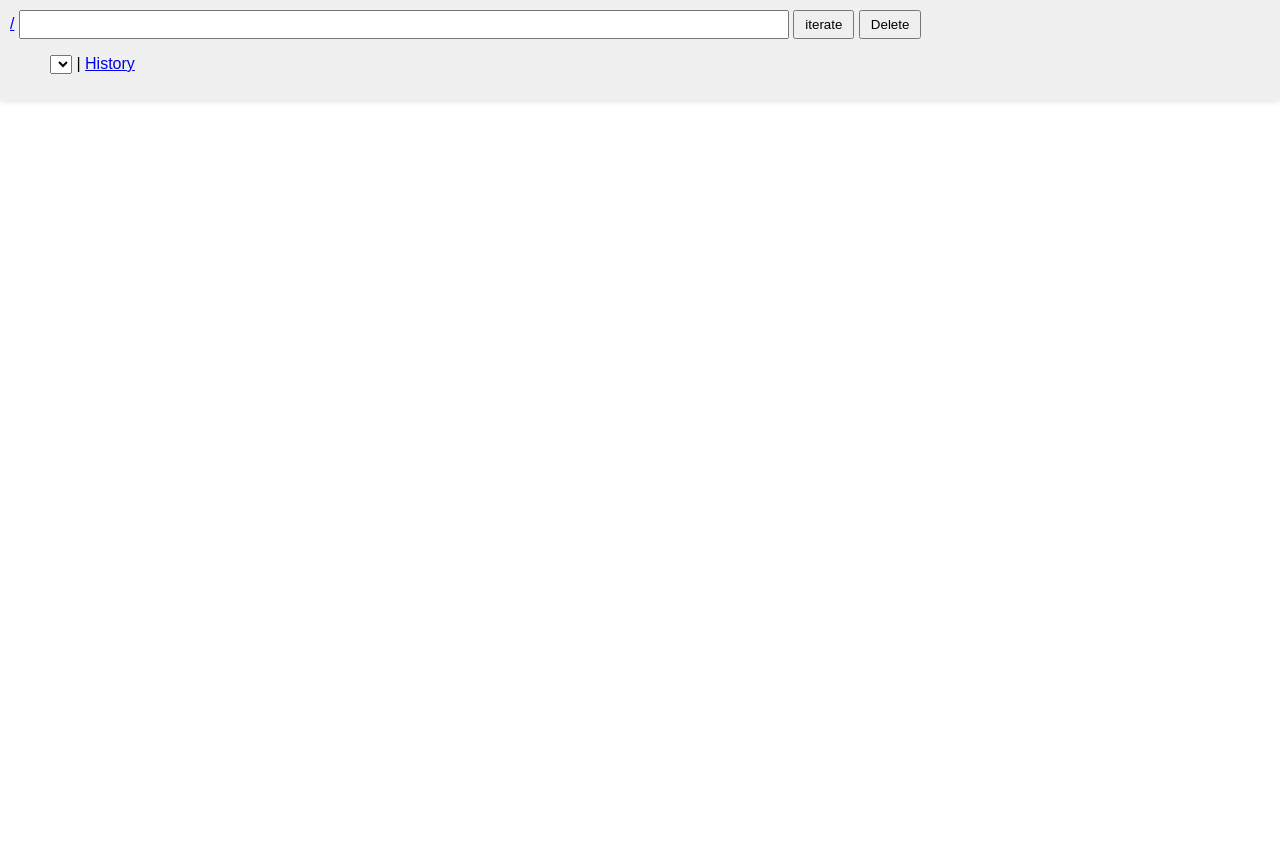
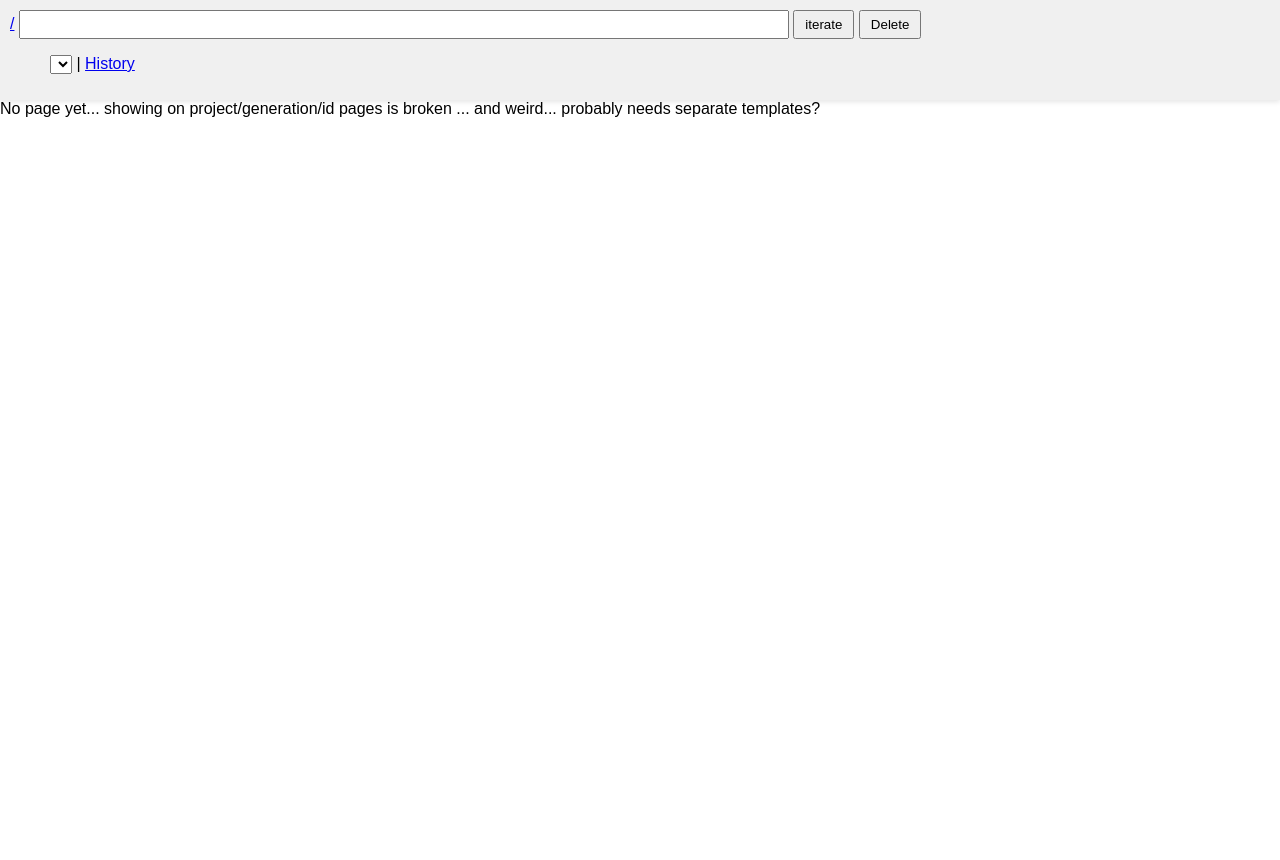
Before and after one commit to anotherjesse/codette, a Flask app: template templates/page.html in a window 1280 px wide. After the commit the page ends 117 px from the top, so only its background shows below. Run offline with Flask 3, Linux system fonts and the light colour scheme; the template is opened without the code that fills it, so the values that code supplies are empty.

Commit message:
fix iframe/header to not scroll

```diff
--- a/templates/page.html
+++ b/templates/page.html
@@ -11,13 +11,11 @@
             margin: 0;
             padding: 0;
             height: 100%;
+            display: flex;
+            flex-direction: column;
         }
 
         header {
-            position: fixed;
-            top: 0;
-            left: 0;
-            right: 0;
             background-color: #f0f0f0;
             padding: 10px;
             box-shadow: 0 2px 5px rgba(0, 0, 0, 0.1);
@@ -25,10 +23,9 @@
 
         iframe,
         #generating {
+            flex: 1;
             width: 100%;
-            height: 100%;
             border: none;
-            margin-top: 60px;
         }
 
         #toast {
```
